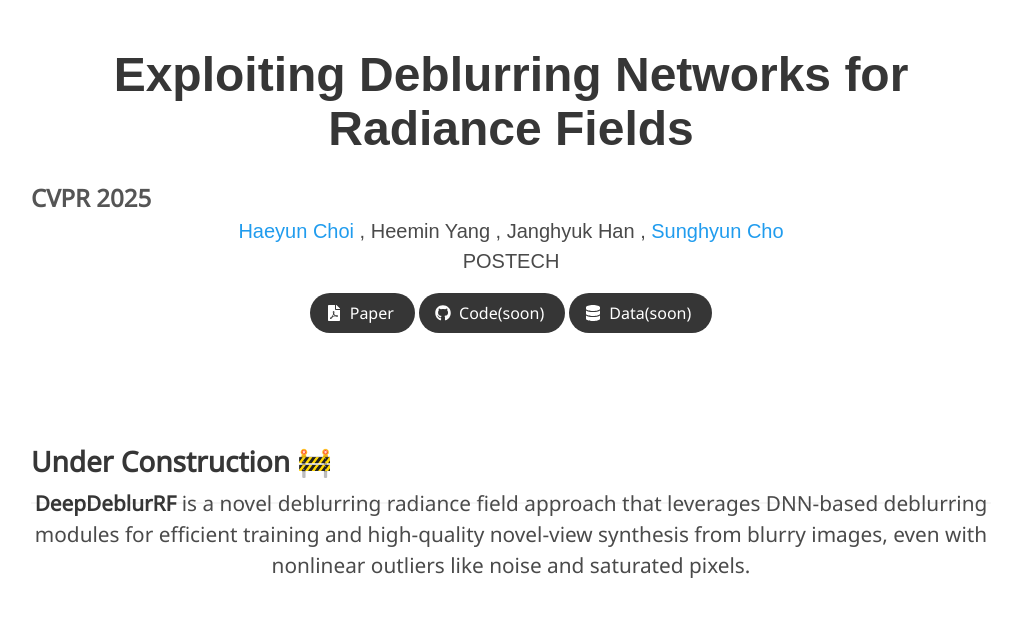
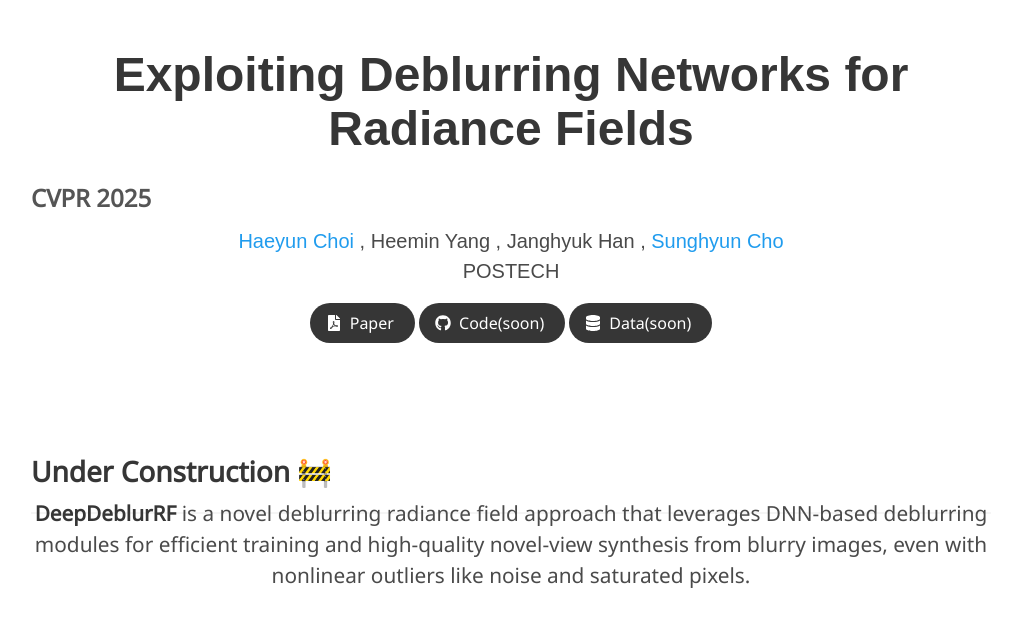
Before and after one commit to haeyun-choi/DDRF_site, a Jekyll site: the page built from index.md, in a window 1280 px wide. Shown: the top 631 px of the page, without its empty margins (129-1146 px from the left). Built offline with Jekyll 4.4.1, drawn with Linux system fonts in a browser that asks for light colours; some web fonts are replaced; grey boxes are pictures that could not be loaded.

Commit message:
Update project_page.html

```diff
--- a/_layouts/project_page.html
+++ b/_layouts/project_page.html
@@ -49,7 +49,7 @@
           <h1 class="title is-1 publication-title">{{ page.title }}</h1>
 
           <!-- Add CVPR 2025 between title and authors -->
-          <div class="is-size-4 publication-venue">
+          <div class="is-size-4 publication-venue has-text-centered" style="margin: 10px 0; font-weight: bold;">
             CVPR 2025
           </div>
 
```
